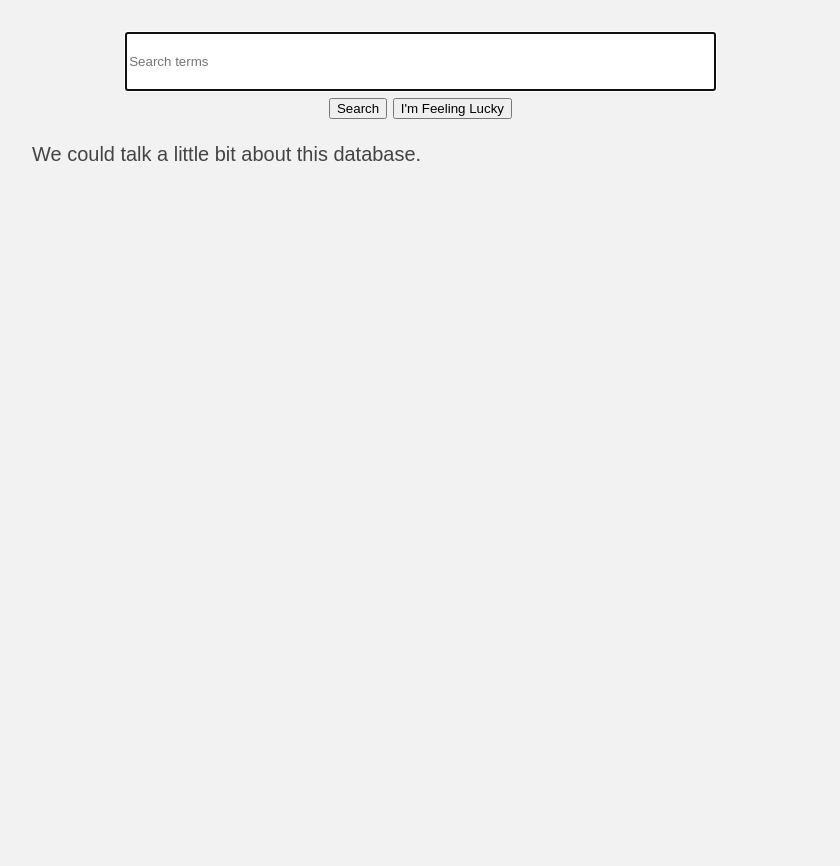
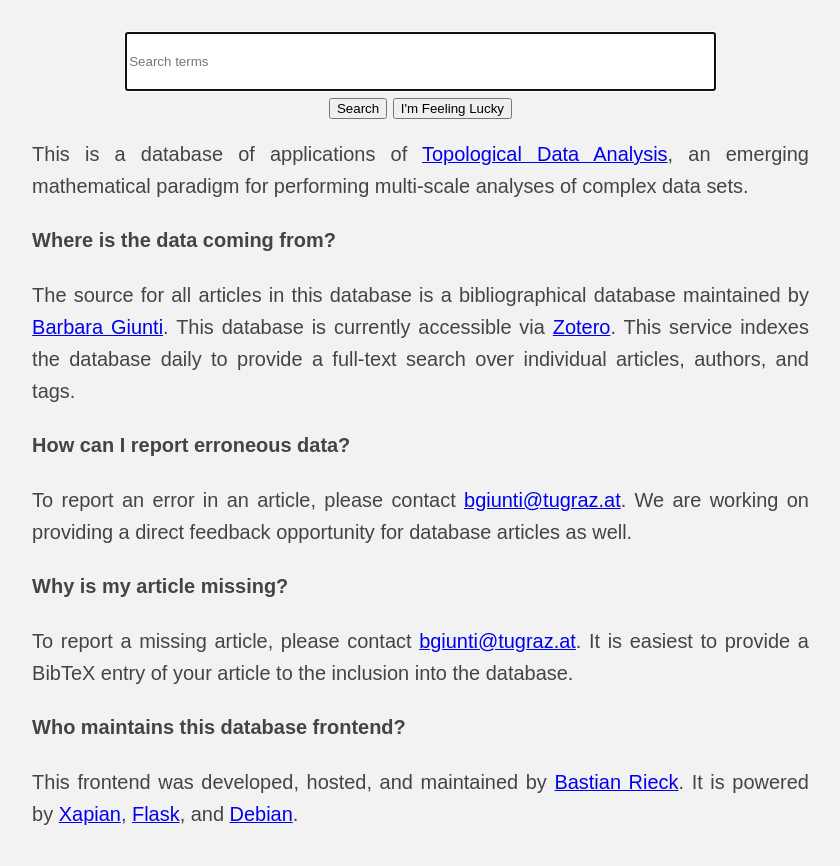
Before and after one commit to aidos-lab/DONUT, a Flask app: page /about in a window 1280 px wide. Shown: the part 30-896 px from the top of the page, without its empty margins (212-1052 px from the left). Before the commit the page ends 191 px from the top, so only its background shows below. Run offline with Flask 2, Linux system fonts and the light colour scheme.

Commit message:
Added about page

```diff
--- a/dat/templates/about.html
+++ b/dat/templates/about.html
@@ -2,6 +2,49 @@
 
 {% block content %}
 <article>
-  We could talk a little bit about this database.
+  This is a database of applications of <a href="https://en.wikipedia.org/wiki/Topological_data_analysis">Topological Data Analysis</a>,
+  an emerging mathematical paradigm for performing multi-scale analyses
+  of complex data sets.
+
+  <section>
+    <h1>Where is the data coming from?</h1>
+
+    <p>
+      The source for all articles in this database is a bibliographical database maintained by <a href="https://www.bgiunti.info">Barbara Giunti</a>.
+      This database is currently accessible via <a href="https://www.zotero.org/groups/2425412/tda-applications">Zotero</a>.
+      This service indexes the database daily to provide a full-text
+      search over individual articles, authors, and tags.
+    </p>
+  </section>
+
+  <section>
+    <h1>How can I report erroneous data?</h1>
+
+    <p>
+      To report an error in an article, please contact <a href="mailto:bgiunti@tugraz.at">bgiunti@tugraz.at</a>.
+      We are working on providing a direct feedback opportunity for
+      database articles as well.
+    </p>
+  </section>
+
+  <section>
+    <h1>Why is my article missing?</h1>
+
+    <p>
+      To report a missing article, please contact <a href="mailto:bgiunti@tugraz.at">bgiunti@tugraz.at</a>.
+      It is easiest to provide a BibTeX entry of your article to
+      the inclusion into the database.
+    </p>
+  </section>
+
+  <section>
+    <h1>Who maintains this database frontend?</h1>
+
+    <p>
+      This frontend was developed, hosted, and maintained by <a href="https://bastian.rieck.me">Bastian Rieck</a>.
+      It is powered by <a href="https://xapian.org">Xapian</a>, <a href="https://flask.palletsprojects.com/en/2.2.x">Flask</a>,
+      and <a href="https://www.debian.org">Debian</a>.
+    </p>
+  </section>
 </article>
 {% endblock %}
```
